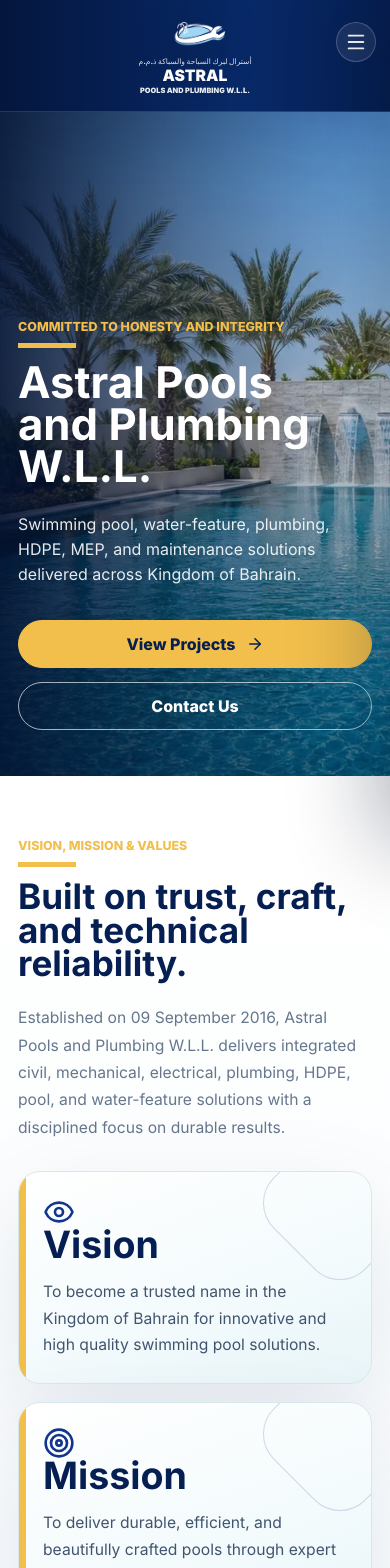
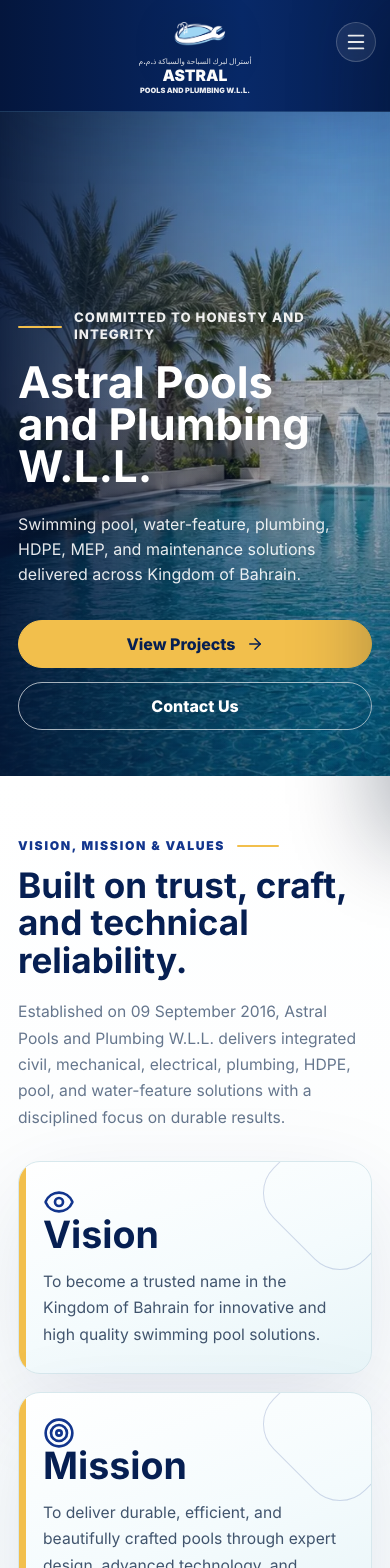
Before and after one commit to asifkhanbk/astral-website, a React (Vite) app: page / in a window 390 px wide. Shown: the top 1568 px of the page. Built offline with nearby package versions, Linux system fonts and the light colour scheme.

Commit message:
Design improvements

```diff
--- a/src/App.css
+++ b/src/App.css
@@ -388,38 +388,29 @@
   min-width: 0;
 }
 
-.tagline,
-.section-heading span {
+.tagline {
   display: inline-flex;
   align-items: center;
-  gap: 8px;
-  margin: 0 0 14px;
-  color: var(--yellow);
-  font-size: 0.78rem;
-  font-weight: 800;
+  gap: 12px;
+  margin: 0 0 18px;
+  color: rgba(255, 255, 255, 0.92);
+  font-size: clamp(0.82rem, 1.05vw, 0.98rem);
+  font-weight: 850;
+  letter-spacing: 0.08em;
+  line-height: 1.3;
   text-transform: uppercase;
 }
 
-.tagline::after,
-.section-heading span::after,
-.contact-label::after {
+.tagline::before {
   content: "";
-  display: block;
-  width: 58px;
-  height: 5px;
+  width: 44px;
+  height: 2px;
+  flex: 0 0 auto;
   background: var(--yellow);
-}
-
-.tagline,
-.section-heading span,
-.contact-label {
-  flex-direction: column;
-  align-items: flex-start;
-}
-
-.hero h1,
-.section-heading h2,
-.contact-panel h2 {
+  border-radius: 999px;
+}
+
+.hero h1 {
   margin: 0;
   letter-spacing: 0;
   line-height: 0.96;
@@ -482,22 +473,46 @@
 }
 
 .section-heading {
-  max-width: 900px;
-  margin-bottom: 42px;
-}
-
-.section-heading h2,
-.contact-panel h2 {
+  max-width: 860px;
+  margin-bottom: clamp(34px, 4vw, 52px);
+}
+
+.section-heading span {
+  display: inline-flex;
+  align-items: center;
+  gap: 12px;
+  margin: 0 0 14px;
+  color: var(--blue-royal);
+  font-size: 0.76rem;
+  font-weight: 900;
+  letter-spacing: 0.14em;
+  line-height: 1.2;
+  text-transform: uppercase;
+}
+
+.section-heading span::after {
+  content: "";
+  display: block;
+  width: 42px;
+  height: 2px;
+  background: var(--yellow);
+  border-radius: 999px;
+}
+
+.section-heading h2 {
+  margin: 0;
   color: var(--blue-deep);
-  font-size: clamp(1.85rem, 4.1vw, 3.9rem);
+  font-size: clamp(2rem, 3.3vw, 3.35rem);
+  letter-spacing: 0;
+  line-height: 1.08;
 }
 
 .section-heading p {
-  max-width: 760px;
-  margin: 22px 0 0;
+  max-width: 700px;
+  margin: 18px 0 0;
   color: var(--muted);
-  font-size: clamp(0.98rem, 1.28vw, 1.12rem);
-  line-height: 1.75;
+  font-size: clamp(0.98rem, 1.12vw, 1.08rem);
+  line-height: 1.68;
 }
 
 .about {
@@ -690,7 +705,7 @@
 }
 
 .why-us {
-  background: linear-gradient(180deg, #ffffff 0%, #f5fbfc 100%);
+  background: linear-gradient(180deg, #ffffff 0%, #f2fafc 54%, #ffffff 100%);
 }
 
 .why-layout {
@@ -744,6 +759,11 @@
   color: white;
 }
 
+.expertise .section-heading span,
+.staff .section-heading span {
+  color: var(--cyan);
+}
+
 .split {
   display: grid;
   grid-template-columns: minmax(0, 1.15fr) minmax(320px, 0.85fr);
@@ -783,7 +803,7 @@
 }
 
 .projects {
-  background: linear-gradient(180deg, #ffffff 0%, #f5fbfc 100%);
+  background: linear-gradient(180deg, #f7fbfc 0%, #ffffff 42%, #f4fbfd 100%);
 }
 
 .assurance {
@@ -966,7 +986,7 @@
 }
 
 .clients {
-  background: var(--soft-wash);
+  background: linear-gradient(180deg, #eef7f8 0%, #f8fcfd 64%, #eef7f8 100%);
 }
 
 .client-showcase {
@@ -1173,21 +1193,30 @@
   scroll-margin-top: 112px;
 }
 
-.contact-label {
+.contact-heading {
+  display: grid;
+  justify-items: start;
+}
+
+.contact-heading span {
   display: inline-flex;
-  gap: 10px;
+  align-items: center;
+  gap: 12px;
   color: white;
-  font-size: clamp(1.08rem, 1.6vw, 1.34rem);
+  font-size: clamp(1.45rem, 2.25vw, 2.35rem);
   font-weight: 950;
-  text-transform: uppercase;
-}
-
-.contact-panel h2 {
-  max-width: 420px;
-  color: white;
-  font-size: clamp(1.55rem, 2.45vw, 2.55rem);
+  letter-spacing: 0;
   line-height: 1.08;
   text-transform: uppercase;
+}
+
+.contact-heading span::after {
+  content: "";
+  display: block;
+  width: clamp(36px, 4vw, 54px);
+  height: 3px;
+  background: var(--yellow);
+  border-radius: 999px;
 }
 
 .contact-lines {
@@ -1715,8 +1744,8 @@
     text-align: center;
   }
 
-  .contact-label {
-    align-items: center;
+  .contact-heading {
+    justify-items: center;
   }
 
   .contact-lines {
@@ -1731,10 +1760,6 @@
 
   .footer-brand .brand-lockup strong {
     font-size: 2.3rem;
-  }
-
-  .contact-panel h2 {
-    font-size: clamp(1.45rem, 6.8vw, 2.1rem);
   }
 
   .contact-lines p,
@@ -1817,8 +1842,7 @@
     margin-bottom: 30px;
   }
 
-  .section-heading h2,
-  .contact-panel h2 {
+  .section-heading h2 {
     font-size: clamp(1.65rem, 9vw, 2.28rem);
   }
 
--- a/src/App.jsx
+++ b/src/App.jsx
@@ -39,13 +39,15 @@
   { label: 'About', id: 'about' },
   { label: 'Services', id: 'services' },
   { label: 'Projects', id: 'projects' },
+  { label: 'Team', id: 'team' },
   { label: 'Contact', id: 'contact' },
 ];
 
 const navSectionGroups = [
   { navId: 'about', sectionIds: ['about'] },
-  { navId: 'services', sectionIds: ['services', 'why-us', 'expertise', 'assurance', 'staff'] },
+  { navId: 'services', sectionIds: ['services', 'expertise', 'assurance', 'why-us'] },
   { navId: 'projects', sectionIds: ['projects', 'clients'] },
+  { navId: 'team', sectionIds: ['team'] },
   { navId: 'contact', sectionIds: ['contact'] },
 ];
 
@@ -292,7 +294,7 @@
   const [isNavOpen, setIsNavOpen] = useState(false);
   const [renderDeferredSections, setRenderDeferredSections] = useState(() => {
     if (typeof window === 'undefined') return false;
-    return Boolean(window.location.hash && !['#home', '#about', '#services', '#why-us', '#expertise'].includes(window.location.hash));
+    return Boolean(window.location.hash && !['#home', '#about', '#services', '#expertise'].includes(window.location.hash));
   });
   const navToggleRef = useRef(null);
   const mobileNavPanelRef = useRef(null);
@@ -304,10 +306,12 @@
 
     const getActiveNavId = () => {
       const readingLine = window.scrollY + window.innerHeight * 0.42;
+      const orderedTargets = sectionNavTargets
+        .map(({ sectionId, navId }) => ({ section: document.getElementById(sectionId), navId }))
+        .filter(({ section }) => section)
+        .sort((a, b) => a.section.offsetTop - b.section.offsetTop);
 
-      return sectionNavTargets.reduce((activeNavId, { sectionId, navId }) => {
-        const section = document.getElementById(sectionId);
-        if (!section) return activeNavId;
+      return orderedTargets.reduce((activeNavId, { section, navId }) => {
         return section.offsetTop <= readingLine ? navId : activeNavId;
       }, navItems[0].id);
     };
@@ -556,24 +560,6 @@
           </div>
         </section>
 
-        <section id="why-us" className="section why-us">
-          <div className="why-layout">
-            <SectionHeading
-              eyebrow="Why Choose Us"
-              title="Detail-led delivery with the discipline clients expect."
-              text="Astral focuses on long-lasting results, careful coordination, and transparent project communication from the first site discussion to after-sales support."
-            />
-            <div className="why-grid">
-              {whyChooseUs.map((item, index) => (
-                <article className="why-card reveal" key={item} style={{ '--delay': `${index * 55}ms` }}>
-                  <DecorativeIcon icon={Award} size={20} />
-                  <h3>{item}</h3>
-                </article>
-              ))}
-            </div>
-          </div>
-        </section>
-
         <section id="expertise" className="section expertise">
           <div className="split">
             <div>
@@ -622,23 +608,21 @@
               </div>
             </section>
 
-            <section id="staff" className="section staff">
-              <SectionHeading
-                eyebrow="Key Staff"
-                title="Experienced leadership for commercial and technical delivery."
-                text="Our leadership and technical team help clients move from initial discussions to coordinated site execution with clear responsibility and practical support."
-              />
-              <div className="staff-grid">
-                {staff.map(({ name, role, image, text }) => (
-                  <article className="staff-card reveal" key={name}>
-                    <LazyImage src={image} alt={`${name}, ${role}`} loading="lazy" decoding="async" />
-                    <div>
-                      <p>{role}</p>
-                      <h3>{name}</h3>
-                      <span>{text}</span>
-                    </div>
-                  </article>
-                ))}
+            <section id="why-us" className="section why-us">
+              <div className="why-layout">
+                <SectionHeading
+                  eyebrow="Why Choose Us"
+                  title="Detail-led delivery with the discipline clients expect."
+                  text="Astral focuses on long-lasting results, careful coordination, and transparent project communication from the first site discussion to after-sales support."
+                />
+                <div className="why-grid">
+                  {whyChooseUs.map((item, index) => (
+                    <article className="why-card reveal" key={item} style={{ '--delay': `${index * 55}ms` }}>
+                      <DecorativeIcon icon={Award} size={20} />
+                      <h3>{item}</h3>
+                    </article>
+                  ))}
+                </div>
               </div>
             </section>
 
@@ -700,6 +684,26 @@
               </div>
             </section>
 
+            <section id="team" className="section staff">
+              <SectionHeading
+                eyebrow="Team"
+                title="Experienced leadership for commercial and technical delivery."
+                text="Our leadership and technical team help clients move from initial discussions to coordinated site execution with clear responsibility and practical support."
+              />
+              <div className="staff-grid">
+                {staff.map(({ name, role, image, text }) => (
+                  <article className="staff-card reveal" key={name}>
+                    <LazyImage src={image} alt={`${name}, ${role}`} loading="lazy" decoding="async" />
+                    <div>
+                      <p>{role}</p>
+                      <h3>{name}</h3>
+                      <span>{text}</span>
+                    </div>
+                  </article>
+                ))}
+              </div>
+            </section>
+
             <section id="contact" className="contact" aria-labelledby="contact-heading">
               <LazyImage
                 className="contact-bg"
@@ -715,13 +719,15 @@
                 <div className="footer-brand">
                   <BrandLockup />
                 </div>
-                <div className="contact-details">
-                  <span id="contact-heading" className="contact-label">Contact Us</span>
+                <div className="contact-details" id="contact-heading">
+                  <div className="contact-heading">
+                    <span>Contact Us</span>
+                  </div>
                   <div className="contact-lines">
                     <p><MapPin size={20} aria-hidden="true" focusable="false" /> P.O. Box 82365 | C.R. 151782-1 | Flat 14 | Bldg. 446P | Road 1206 | Block 712 | Al Ramli | Kingdom of Bahrain</p>
-                    <a href="tel:+97377088685"><Phone size={20} aria-hidden="true" focusable="false" /> Tel: +973 7708 8685</a>
-                    <a href="tel:+97339856743"><Phone size={20} aria-hidden="true" focusable="false" /> Mob.: +973 39856743 | 33664081</a>
-                    <a href="mailto:astralpoolsplumbing@gmail.com"><Mail size={20} aria-hidden="true" focusable="false" /> E-mail: astralpoolsplumbing@gmail.com</a>
+                    <a href="tel:+97377088685" aria-label="Telephone +973 7708 8685"><Phone size={20} aria-hidden="true" focusable="false" /> +973 7708 8685</a>
+                    <a href="tel:+97339856743" aria-label="Mobile +973 39856743 or 33664081"><Phone size={20} aria-hidden="true" focusable="false" /> +973 39856743 | 33664081</a>
+                    <a href="mailto:astralpoolsplumbing@gmail.com" aria-label="Email astralpoolsplumbing@gmail.com"><Mail size={20} aria-hidden="true" focusable="false" /> astralpoolsplumbing@gmail.com</a>
                   </div>
                 </div>
               </div>
```
